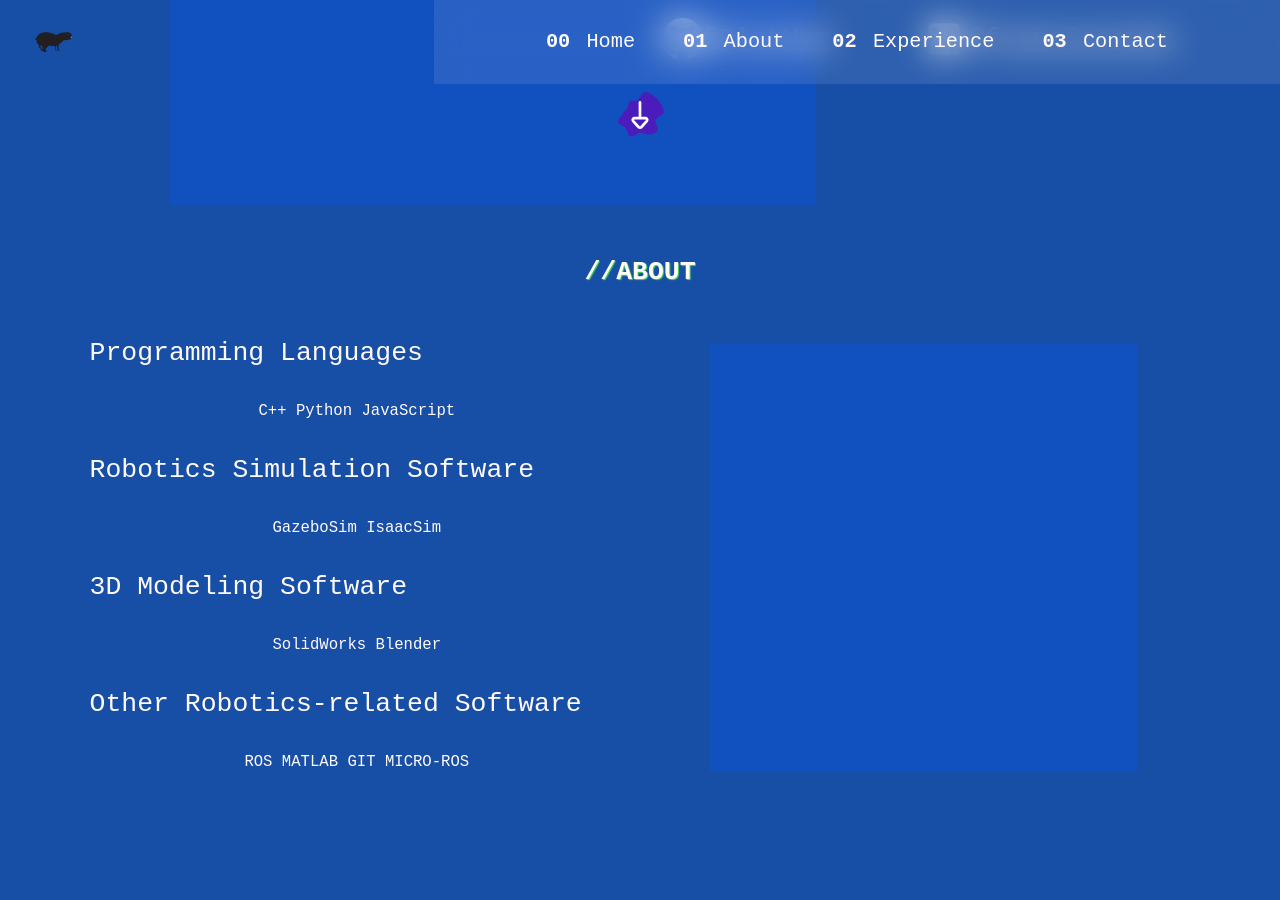
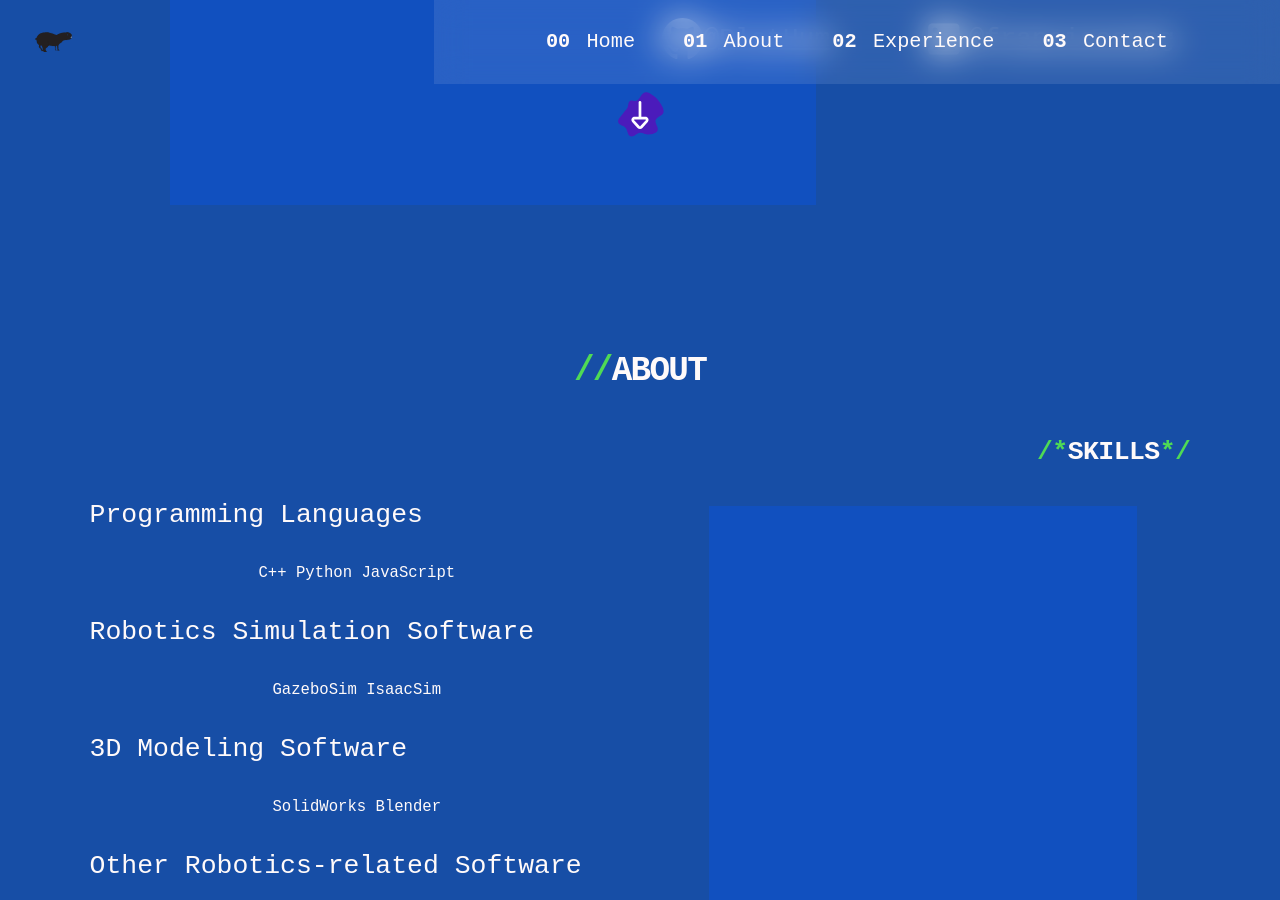
Before and after one commit to PlatHum/resume-website, a Jekyll site: the page built from index.html, in a window 1280 px wide and 900 px high, scrolled down 525 px. Built offline with Jekyll 4.4.1, drawn with Linux system fonts in a browser that asks for light colours; nearby versions of some CDN libraries; some of the changed text lies outside the part shown.

Commit message:
Subsection titles as part of content grid itself

```diff
--- a/_layouts/default.html
+++ b/_layouts/default.html
@@ -22,30 +22,31 @@
     <section id="Home">
       {% include home.html %}
     </section>
-    <div class="ribbon-title" id="TitleAbout">//ABOUT</div>
     <section id="About">
-<!--       <div class="ribbon-subtitle" id="SubTitleSkills">SKILLS</div> -->
-        <section id="Skills">
-          {% include skills.html %}
-        </section>
-<!--       <div class="ribbon-subtitle" id="SubTitleEducation">EDUCATION</div> -->
-        <section id="Education">
-          {% include education.html %}
+      <div class="section-title"><span class="high-l2">//</span>About</div>
+      <section id="Skills">
+        <div class="sub-section-title" skills><span class="high-l2">/*</span>Skills<span class="high-l2">*/</span></div>
+        {% include skills.html %}
+      </section>
+      <section id="Education">
+        <div class="sub-section-title" education><span class="high-l2">/*</span>Education<span class="high-l2">*/</span></div>
+        {% include education.html %}
         </section>
     </section>
-    <div class="ribbon-title" id="TitleExperience">//EXPERIENCE</div>
     <section id="Experience">
-<!--       <div class="ribbon-subtitle" id="SubTitleWork">Work</div> -->
+      <div class="section-title"><span class="high-l2">//</span>Experience</div>
       <section id="Work">
+        <div class="sub-section-title" work><span class="high-l2">/*</span>Work<span class="high-l2">*/</span></div>
         {% include work.html %}
       </section>
-<!--       <div class="ribbon-subtitle" id="SubTitleProjects">Projects</div> -->
       <section id="Projects">
+        <div class="sub-section-title" projects><span class="high-l2">/*</span>Projects<span class="high-l2">*/</span></div>
         {% include projects.html %}
       </section>
     </section>
-    <div class="ribbon-title" id="TitleContact">//CONTACT</div>
-    <section id="Contact"> Hello</section>
+    <section id="Contact">
+      <div class="section-title"><span class="high-l2">//</span>Contact</div>
+    </section>
 </div>
 
 
--- a/assets/js/header_nav.js
+++ b/assets/js/header_nav.js
@@ -1,5 +1,5 @@
 const navBarHeight = document.querySelector('.header').offsetHeight;
-document.documentElement.style.setProperty('--scroll-padding',navBarHeight +90 +"px")
+document.documentElement.style.setProperty('--scroll-padding',navBarHeight -1 +"px")
 
 const headerNav = document.querySelector('.header-nav');
 const navToggle = document.querySelector('.mobile-nav-toggle');
--- a/css/main.css
+++ b/css/main.css
@@ -132,102 +132,86 @@ a:hover {
 
 .content {
   display: grid;
-  grid-template-rows: max-content clamp(50px, 15vh, 250px) max-content clamp(50px, 15vh, 250px) max-content clamp(50px, 15vh, 250px) 200px;
+  grid-template-rows: max-content max-content max-content 200px;
   grid-template-columns: clamp(13px, 3.5vw, 100px) clamp(13px, 3.5vw, 100px) 1fr clamp(12px, 3.5vw, 100px) clamp(12px, 3.5vw, 100px);
-  flex: 1; }
+  flex: 1;
+  row-gap: min(15vh, 250px); }
 
-.ribbon-title {
+.section-title {
+  font-size: var(--step-3);
+  text-transform: uppercase;
+  letter-spacing: -0.05em;
+  place-self: center;
+  font-weight: 700; }
+
+.sub-section-title {
+  font-size: var(--step-2);
+  text-transform: uppercase;
+  letter-spacing: -0.02em;
+  justify-self: right;
   align-self: center;
-  /*      writing-mode: sideways-lr; */
-  grid-column: 2 / 5;
-  justify-self: center;
-  font-weight: 600;
-  font-size: var(--step-2);
-  text-shadow: 1px 1px 1px #4FDA55; }
+  font-weight: 600; }
 
-/* .ribbon-subtitle{
-     display: flex;
-
-     text-align: left;
-     text-indent: 5rem;
-     writing-mode: sideways-rl;
-     grid-column: 3 / 4;
-     font-weight: 600;
-     font-size: var(--step-1);
-     color: #4FDA55;
-     align-items: center;
-     justify-content: left;
-
-     height: 100%;
-     width: 75%;
-
-background: rgba(255, 255, 255, 0.1);
-border-radius: 16px;
-box-shadow: 0 4px 30px rgba(0, 0, 0, 0.1);
-backdrop-filter: blur(1px);
--webkit-backdrop-filter: blur(1px);
-border: 1px solid rgba(255, 255, 255, 0.83);
-} */
 #Home {
   grid-row: 1 / 2;
   grid-column: 3 / 4; }
 
-#TitleAbout {
-  grid-row: 2 / 3; }
+#About {
+  grid-row: 2 / 3;
+  grid-column: 2 / 5;
+  display: grid;
+  grid-template-columns: clamp(12px, 3.5vw, 100px) 1fr clamp(12px, 3.5vw, 100px);
+  grid-template-rows: clamp(50px, 7vh, 90px) max-content max-content; }
 
-#About {
+#About > .section-title {
+  grid-row: 1 / 2;
+  grid-column: 2 / 3; }
+
+#Skills {
+  grid-row: 2 / 3;
+  grid-column: 2 / 3;
+  display: grid;
+  grid-template-rows: clamp(75px, 11vh, 140px) max-content; }
+
+#Education {
+  grid-row: 3 / 4;
+  grid-column: 2 / 3;
+  display: grid;
+  grid-template-rows: clamp(75px, 11vh, 140px) max-content; }
+
+#Experience {
   grid-row: 3 / 4;
   grid-column: 2 / 5;
   display: grid;
   grid-template-columns: clamp(12px, 3.5vw, 100px) 1fr clamp(12px, 3.5vw, 100px);
-  grid-template-rows: max-content max-content;
-  row-gap: clamp(50px, 15vh, 250px); }
+  grid-template-rows: clamp(50px, 7vh, 90px) max-content max-content; }
 
-/* #SubTitleSkills{
-     grid-row: 1 / 2;
-} */
-#Skills {
+#Experience > .section-title {
+  grid-row: 1 / 2;
+  grid-column: 2 / 3; }
+
+#Work {
+  grid-row: 3 /4;
   grid-column: 2 / 3;
-  grid-row: 1 / 2; }
+  display: grid;
+  grid-template-rows: clamp(75px, 11vh, 140px) max-content; }
 
-/* #SubTitleEducation{
-     grid-row: 2 / 3;
-} */
-#Education {
+#Projects {
+  grid-row: 5 / 6;
   grid-column: 2 / 3;
-  grid-row: 2 / 3; }
+  display: grid;
+  grid-template-rows: clamp(75px, 11vh, 140px) max-content; }
 
-#TitleExperience {
-  grid-row: 4 / 5; }
-
-#Experience {
-  grid-row: 5 / 6;
-  grid-column: 2 / 5;
+#Contact {
+  grid-row: 4 / 5;
+  grid-column: 3 / 4;
   display: grid;
   grid-template-columns: clamp(12px, 3.5vw, 100px) 1fr clamp(12px, 3.5vw, 100px);
-  grid-template-rows: max-content max-content;
-  row-gap: clamp(50px, 15vh, 250px); }
+  grid-template-rows: clamp(50px, 7vh, 90px) max-content; }
 
-/* #SubTitleWork{
-     grid-row: 1 /2;
-} */
-#Work {
-  grid-row: 1 /2;
+#Contact > .section-title {
+  grid-row: 1 / 2;
   grid-column: 2 / 3; }
-
-/* #SubTitleProjects{
-     grid-row: 2 / 3;
-} */
-#Projects {
-  grid-row: 2 / 3;
-  grid-column: 2 / 3; }
-
-#TitleContact {
-  grid-row: 6 / 7; }
-
-#Contact {
-  grid-row: 7 / 8;
-  grid-column: 3 / 4; }
 
 /* END GLOBAL STYLES*/
 /* Navigation bar style */
```
Also changed, not shown: sass/_global.scss (+61 -91 lines).
